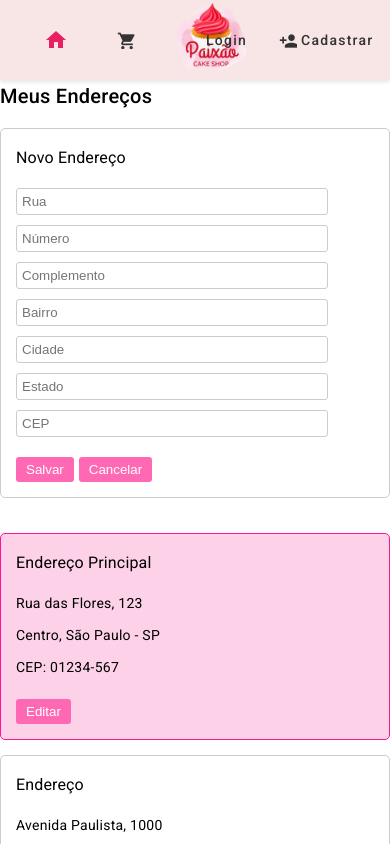
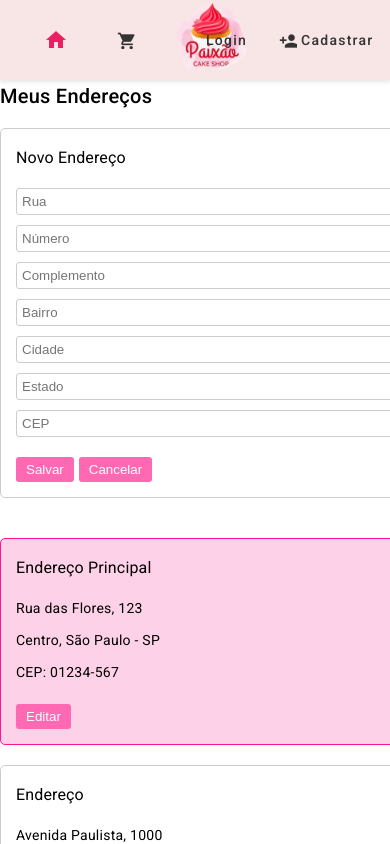
Before and after one commit to lucaspaixaodev/projeto-integrador, an Angular app: page /enderecos in a window 390 px wide. Both pictures are taken after a click on the button "Adicionar Novo Endereço". Shown: the top 844 px of the page. Built offline with nearby package versions, Linux system fonts and the light colour scheme.

Commit message:
Modificado: ajuste

```diff
--- a/src/app/pages/logged/meus-enderecos/meus-enderecos.component.html
+++ b/src/app/pages/logged/meus-enderecos/meus-enderecos.component.html
@@ -6,8 +6,8 @@
       Adicionar Novo Endereço
     </button>
 
-    <div class="enderecos-container">
-      <div *ngIf="mostrarFormularioNovoEndereco" class="novo-endereco-form endereco-form">
+    <div class="enderecos-lista">
+      <div *ngIf="mostrarFormularioNovoEndereco" class="endereco novo-endereco-form">
         <h3>Novo Endereço</h3>
         <input [(ngModel)]="novoEndereco!.rua" placeholder="Rua">
         <input [(ngModel)]="novoEndereco!.numero" placeholder="Número">
@@ -20,7 +20,6 @@
         <button (click)="cancelarNovoEndereco()">Cancelar</button>
       </div>
 
-      <div class="enderecos-lista">
       <div *ngFor="let endereco of enderecos" class="endereco" [class.principal]="endereco.principal">
         <h3>{{ endereco.principal ? 'Endereço Principal' : 'Endereço' }}</h3>
         <p>{{ endereco.rua }}, {{ endereco.numero }}</p>
@@ -37,4 +36,3 @@
     </div>
   </div>
 </div>
-</div>
--- a/src/app/pages/logged/meus-enderecos/meus-enderecos.component.scss
+++ b/src/app/pages/logged/meus-enderecos/meus-enderecos.component.scss
@@ -1,29 +1,26 @@
 .page-container {
   display: flex;
   flex-direction: column;
-  min-height: calc(100vh - 60px); // Ajuste este valor de acordo com a altura do seu header
+  min-height: calc(100vh - 60px);
 }
 
 .content-wrap {
   flex: 1;
-  padding-bottom: 20px; // Espaço extra no final do conteúdo
+  padding-bottom: 20px;
 }
 
-.enderecos-container {
+.enderecos-lista {
   display: flex;
   flex-wrap: wrap;
   gap: 20px;
 }
 
-.enderecos-lista {
+.endereco, .novo-endereco-form {
   flex: 1;
-  min-width: 300px;
-}
-
-.endereco, .novo-endereco-form {
+  min-width: 250px;
+  max-width: calc(33.333% - 20px);
   border: 1px solid #ccc;
   padding: 15px;
-  margin-bottom: 15px;
   border-radius: 5px;
   background-color: white;
 }
@@ -48,12 +45,11 @@ button {
   }
 }
 
-.endereco-form input {
+.endereco-form input, .novo-endereco-form input {
   display: block;
   margin-bottom: 10px;
   padding: 5px;
   width: 100%;
-  max-width: 300px;
   border: 1px solid #ccc;
   border-radius: 3px;
 }
@@ -73,30 +69,19 @@ button {
   }
 }
 
-.enderecos-container {
-  display: flex;
-  flex-wrap: wrap;
-  gap: 20px;
-}
-
-.enderecos-lista {
-  flex: 1;
-  min-width: 300px;
-}
-
 .novo-endereco-form {
-  flex: 1;
-  min-width: 300px;
-  max-width: 400px;
+  width: 100%;
+  max-width: none;
+  margin-bottom: 20px;
 }
 
 // Estilos responsivos
 @media (max-width: 768px) {
-  .enderecos-container {
+  .enderecos-lista {
     flex-direction: column;
   }
 
-  .novo-endereco-form {
+  .endereco, .novo-endereco-form {
     max-width: 100%;
   }
 }
```
Lines whose indentation alone changed are shown as unchanged.
